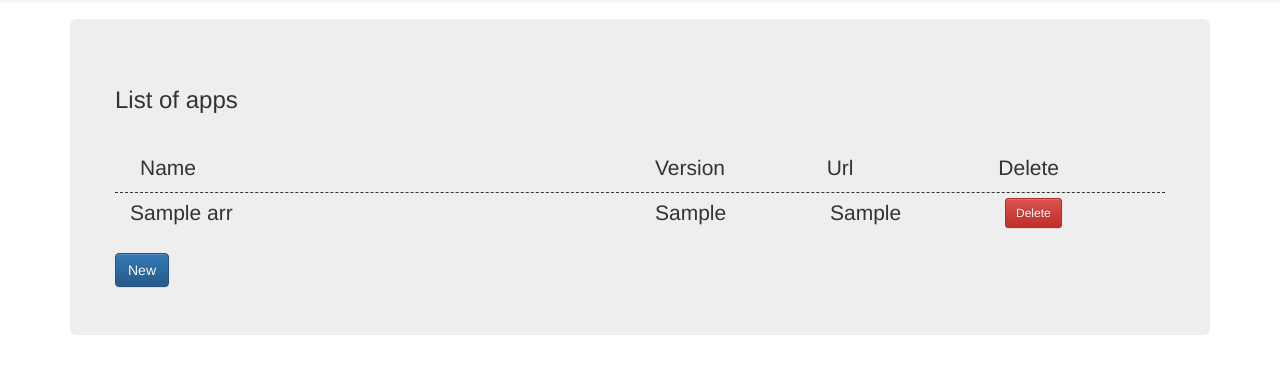
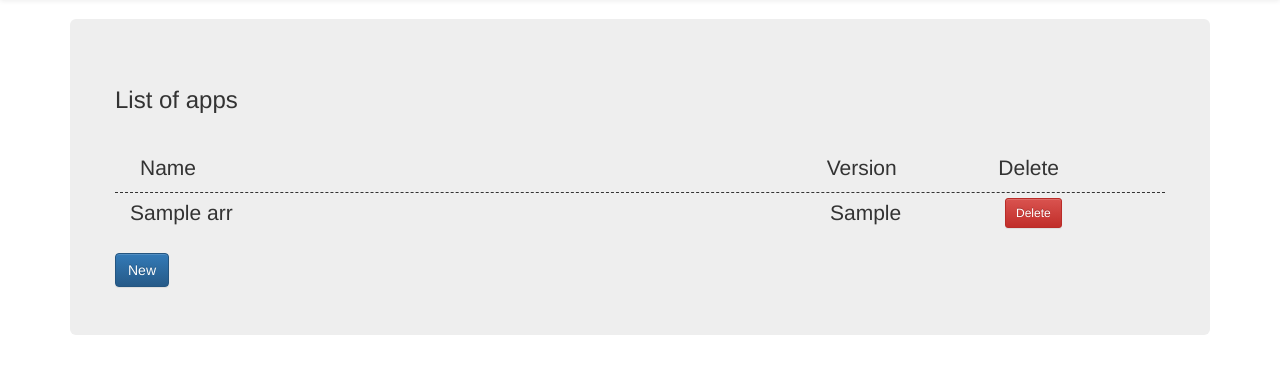
Before and after one commit to sauravtom/test, a Flask app: template templates/index.html in a window 1280 px wide. Shown: the part 51-425 px from the top of the page. Run offline with Flask 2, Linux system fonts and the light colour scheme; the template is opened without the code that fills it: most values are stand-ins (such as "Sample title", 1, 10 or a date in 2020); some libraries are stand-ins or nearby versions.

Commit message:
small changes in the frontend

```diff
--- a/templates/index.html
+++ b/templates/index.html
@@ -25,17 +25,14 @@
 		<!--{{arr}}-->
 		<h3>List of apps</h3><br>
 		<li class='list_heading'>
-			<p class='col-xs-6'>Name</p>
+			<p class='col-xs-8'>Name</p>
 			<p class='col-xs-2'>Version</p>
-			<p class='col-xs-2'>Url</p>
 			<p class='col-xs-2'>Delete</p>
 		</li>
 		{% for i in arr %}
 			<li class='list'>
-				<p class='col-xs-6'>{{i['launcher_name']}}</p>
+				<p class='col-xs-8'>{{i['launcher_name']}}</p>
 				<p class='col-xs-2'>{{i['launcher_version']}}</p>
-				<p class='small col-xs-2'>{{i['launcher_apk']}}</p>
-
 				<a class='col-xs-2' href='/delete/{{i['launcher_name']}}'>
 				<button type="button" class="btn btn-danger btn-sm">Delete</button>
 				</a>
```
